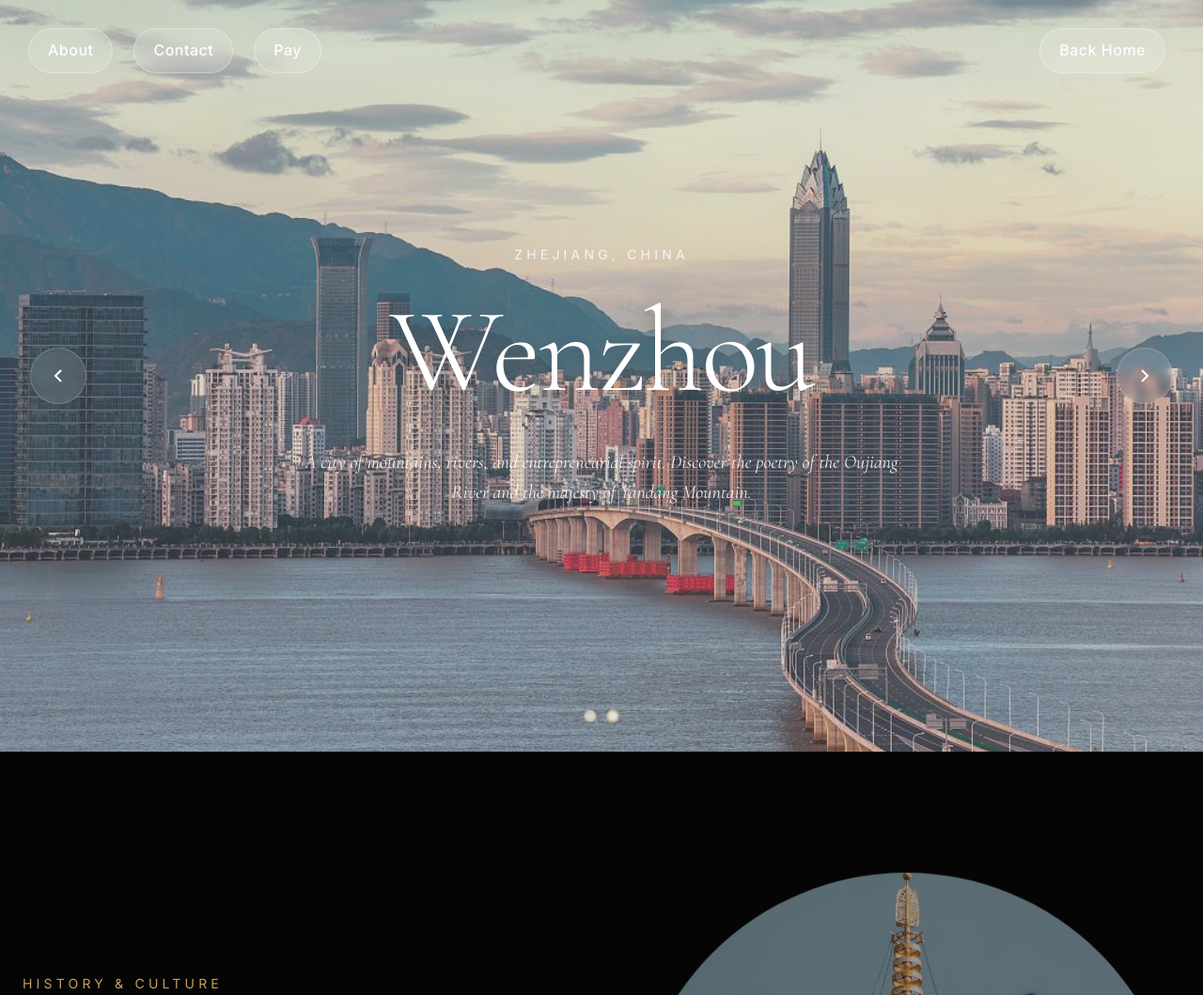
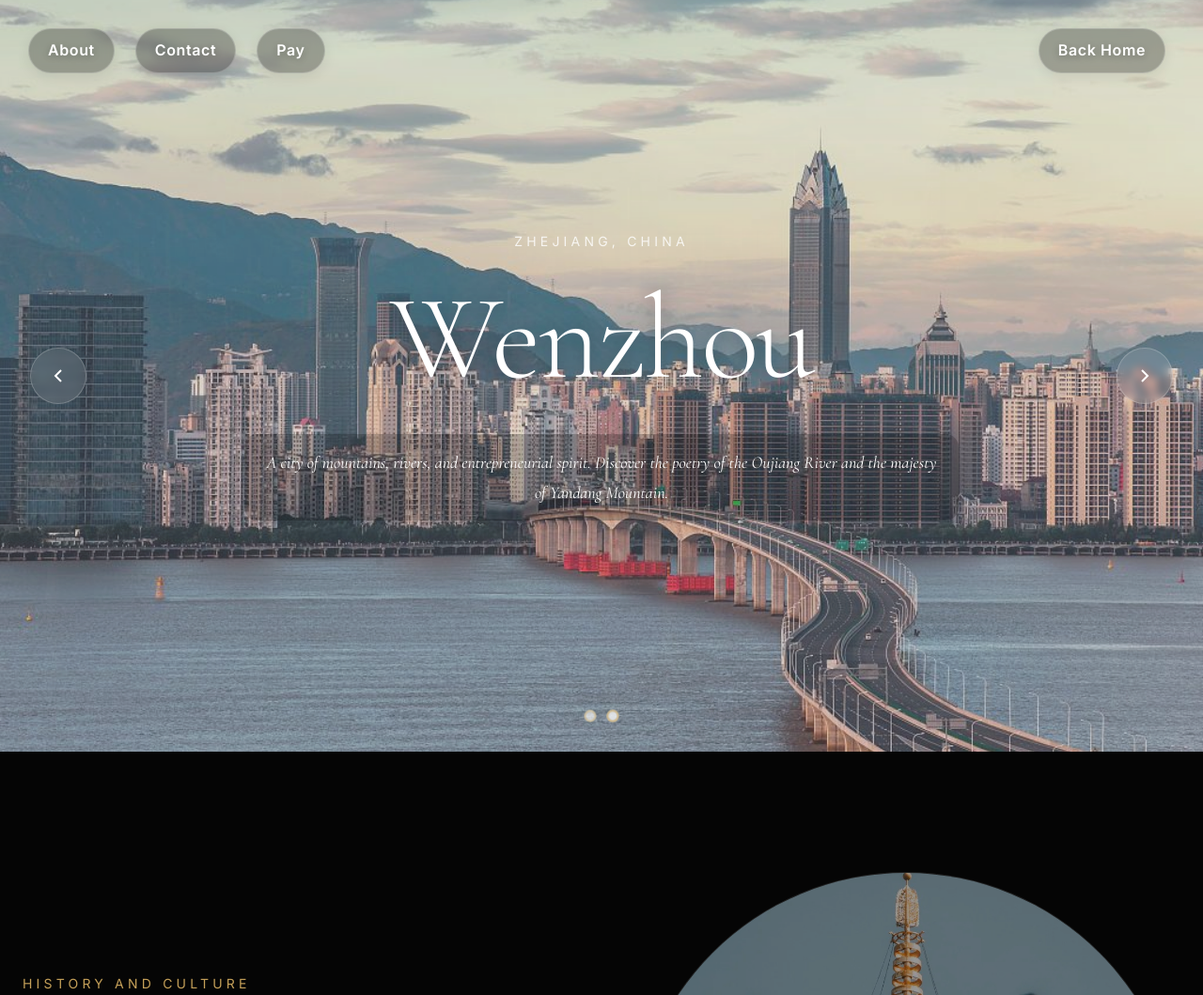
Before and after one commit to lssgcjn7531/chenjiangnan-, a plain HTML site: page wenzhou.html in a window 1280 px wide. Shown: the top 1059 px of the page at 94% size. Drawn offline with nearby package versions, Linux system fonts and the light colour scheme.

Commit message:
Add files via upload

```diff
--- a/wenzhou.html
+++ b/wenzhou.html
@@ -2078,21 +2078,25 @@ display: flex;
 gap: 12px;
 }
 .pill-btn {
-    background: rgba(255,255,255,0.15);
-    color: white;
+    background: rgba(0,0,0,0.28);
+    color: #ffffff;
     padding: 10px 20px;
     border-radius: 30px;
     margin-right: 10px;
     text-decoration: none;
-    backdrop-filter: blur(8px);
-    border: 1px solid rgba(255,255,255,0.3);
-    font-weight: 500;
-    letter-spacing: 0.5px;
+    backdrop-filter: blur(6px);
+    border: 1px solid rgba(255,255,255,0.22);
+    font-weight: 600;
+    letter-spacing: 0.6px;
+    text-shadow: 0 2px 8px rgba(0,0,0,0.30);
+    box-shadow: 0 4px 14px rgba(0,0,0,0.08);
+    transition: all 0.3s ease;
 }
 
 .pill-btn:hover {
-    background: rgba(255,255,255,0.3);
-    transition: 0.3s;
+    background: rgba(0,0,0,0.42);
+    border: 1px solid rgba(255,255,255,0.35);
+    transform: translateY(-1px);
 }
 @media screen and (max-width: 768px) {
 
@@ -2124,6 +2128,21 @@ gap: 12px;
 }
 
 }
+ .hero-description {
+    color: #ffffff;
+    font-size: 18px;
+    font-weight: 500;
+    line-height: 1.8;
+    max-width: 760px;
+    margin: 18px auto 0;
+    text-align: center;
+    text-shadow: 0 2px 6px rgba(0,0,0,0.3);
+    background: rgba(0,0,0,0.22);
+    padding: 14px 22px;
+    border-radius: 14px;
+    backdrop-filter: blur(4px);
+}
+
 </style>
 
 </head>
@@ -2187,7 +2206,7 @@ gap: 12px;
         <div class="history-container">
             <div class="history-grid">
                 <div class="history-text animate-slide-left">
-                    <h2 class="section-label">History & Culture</h2>
+                    <h2 class="section-label">History and Culture</h2>
                     <h3 class="history-title">
                         2,200 Years <br>
                         <span class="italic-light">of Legacy</span>
```
